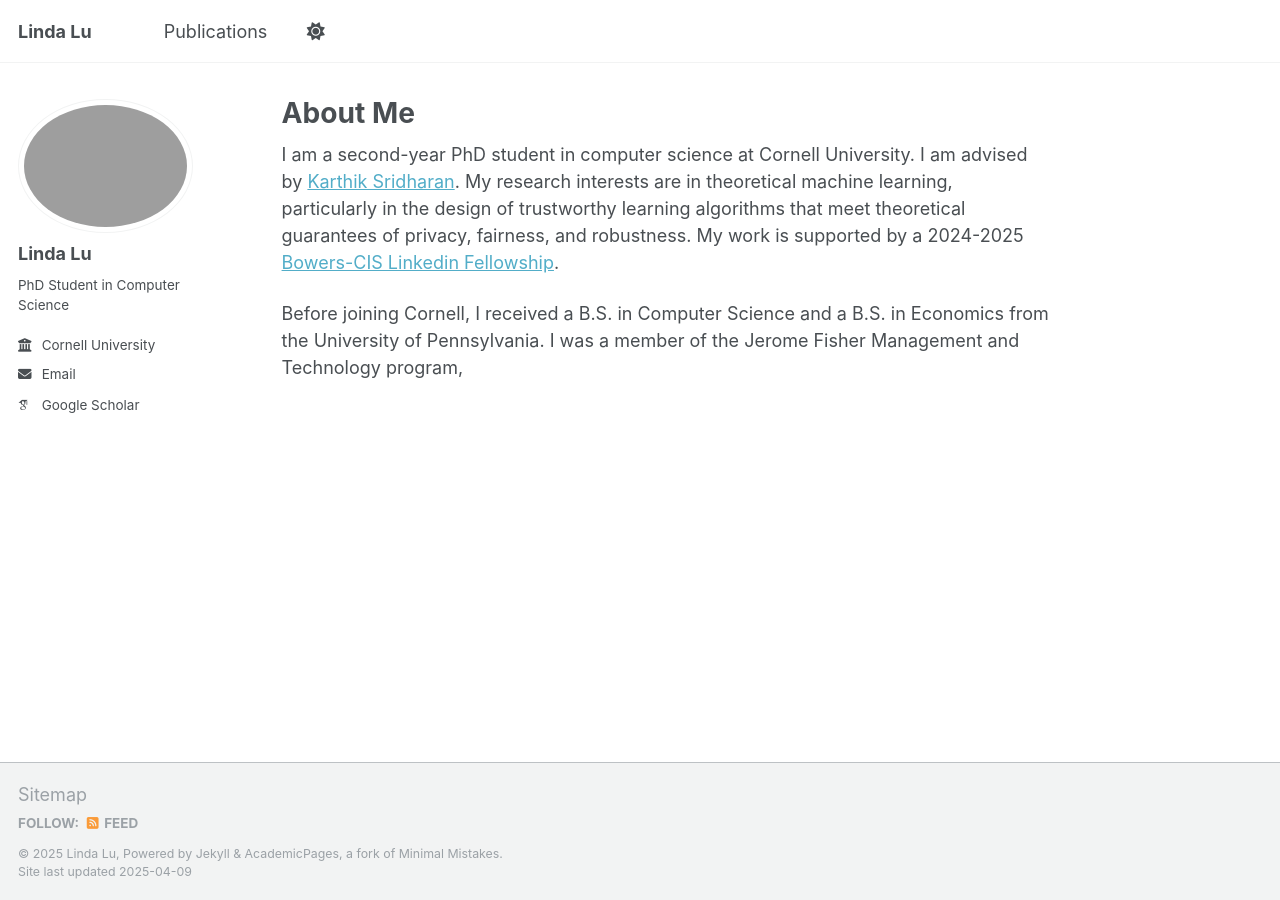
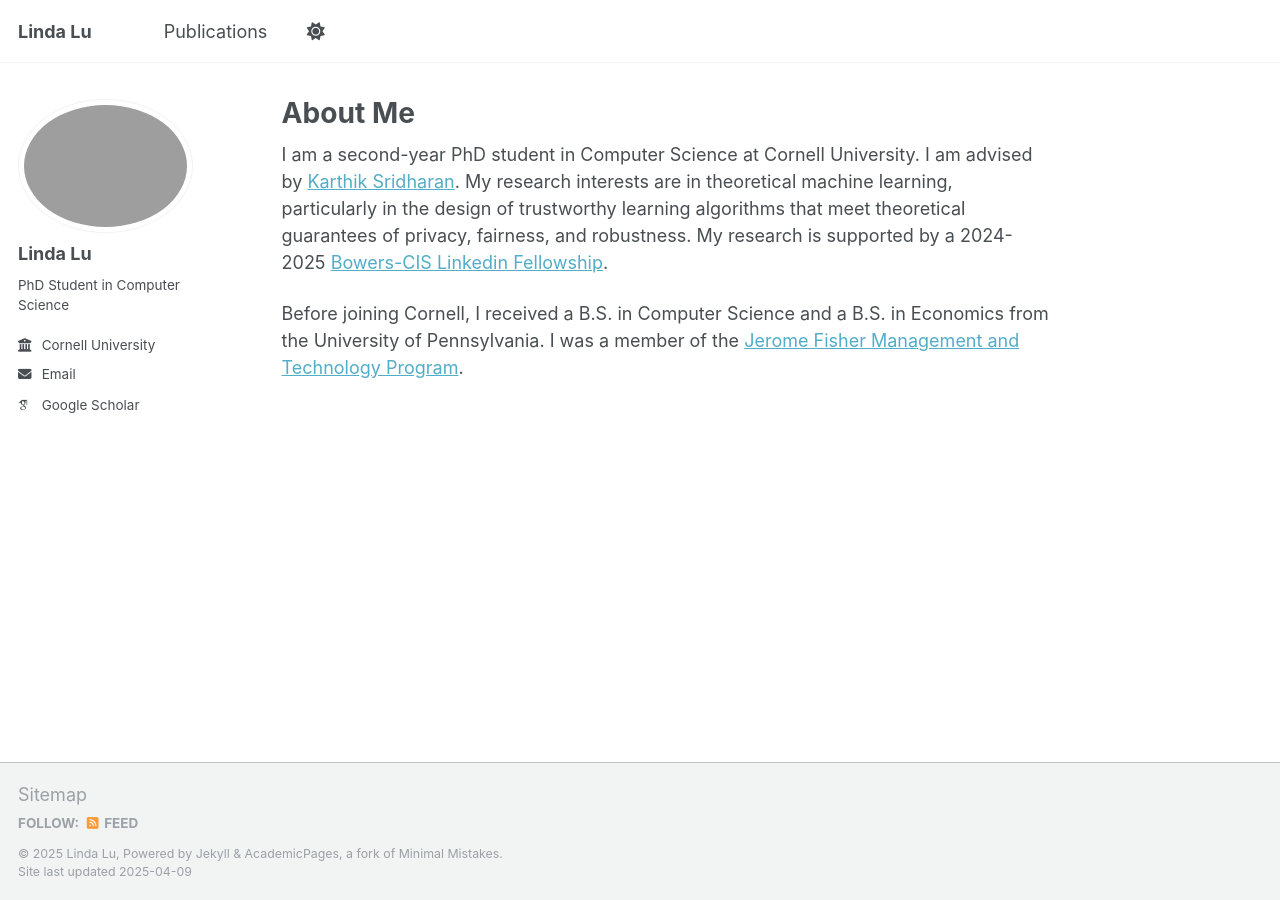
Before and after one commit to lu-linda/lu-linda.github.io, a Jekyll site: the page built from _pages/about.md, in a window 1280 px wide. Built offline with Jekyll 4.4.1, drawn with Linux system fonts in a browser that asks for light colours; some web fonts are replaced.

Commit message:
Update about.md

```diff
--- a/_pages/about.md
+++ b/_pages/about.md
@@ -7,6 +7,6 @@ redirect_from:
   - /about.html
 ---
 
-I am a second-year PhD student in computer science at Cornell University. I am advised by [Karthik Sridharan](https://www.cs.cornell.edu/~sridharan/). My research interests are in theoretical machine learning, particularly in the design of trustworthy learning algorithms that meet theoretical guarantees of privacy, fairness, and robustness. My work is supported by a 2024-2025 [Bowers-CIS Linkedin Fellowship](https://cis.cornell.edu/eight-scholars-awarded-cornell-bowers-cis-linkedin-grants).
+I am a second-year PhD student in Computer Science at Cornell University. I am advised by [Karthik Sridharan](https://www.cs.cornell.edu/~sridharan/). My research interests are in theoretical machine learning, particularly in the design of trustworthy learning algorithms that meet theoretical guarantees of privacy, fairness, and robustness. My research is supported by a 2024-2025 [Bowers-CIS Linkedin Fellowship](https://cis.cornell.edu/eight-scholars-awarded-cornell-bowers-cis-linkedin-grants).
 
-Before joining Cornell, I received a B.S. in Computer Science and a B.S. in Economics from the University of Pennsylvania. I was a member of the Jerome Fisher Management and Technology program,
+Before joining Cornell, I received a B.S. in Computer Science and a B.S. in Economics from the University of Pennsylvania. I was a member of the [Jerome Fisher Management and Technology Program](https://fisher.wharton.upenn.edu/).
```
